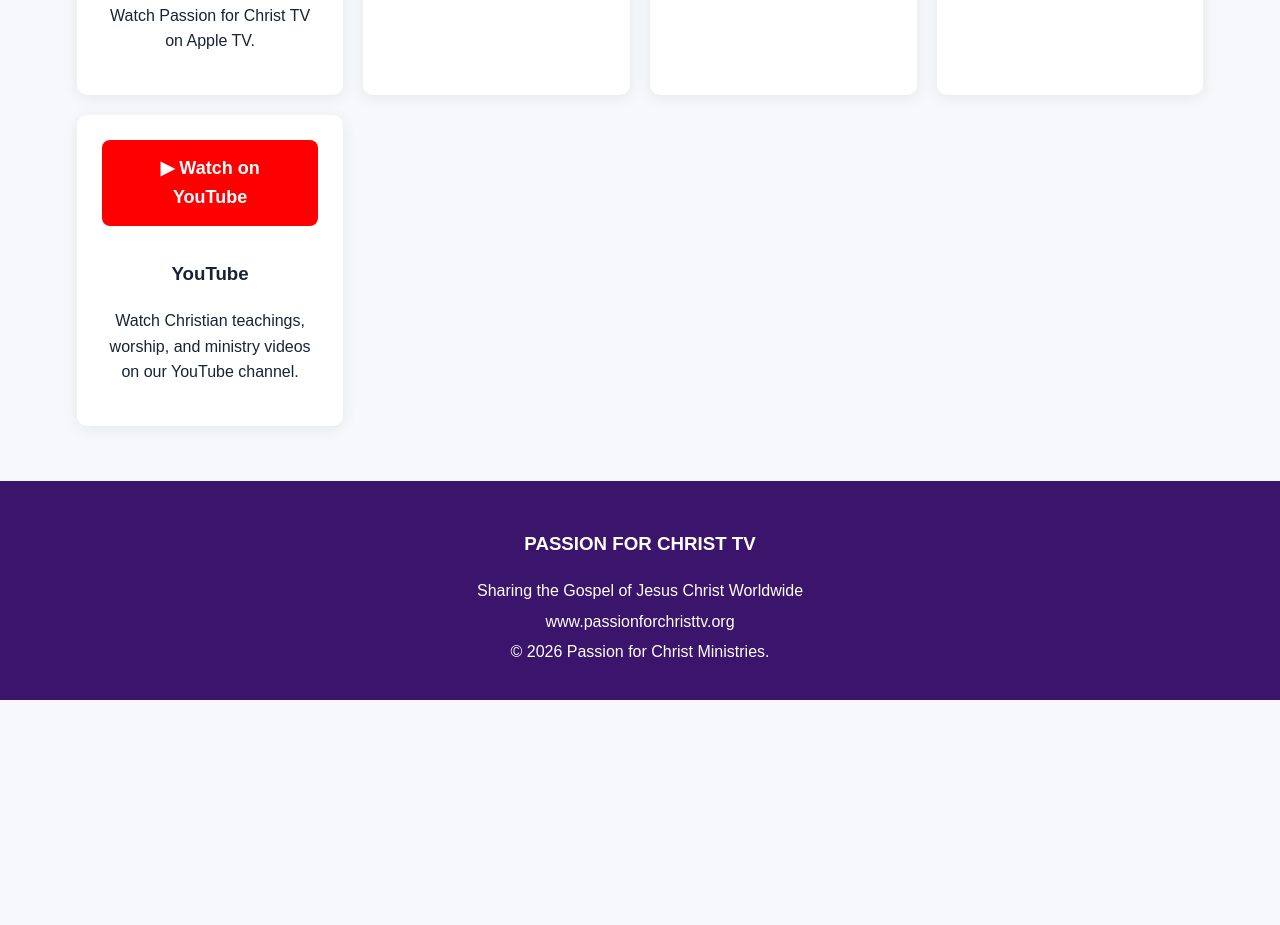
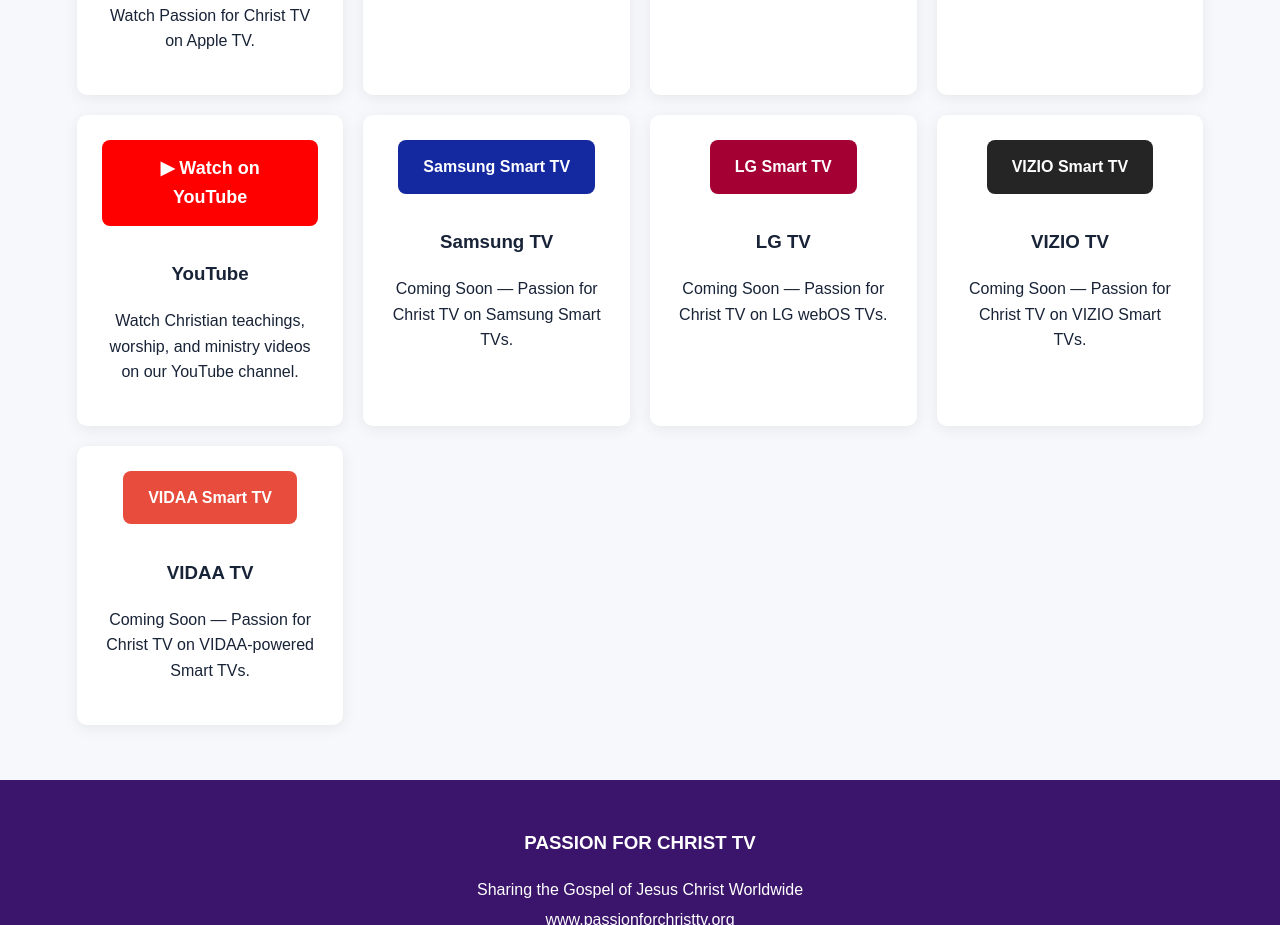
Before and after one commit to okinedo123-cloud/passion-for-christ-tv, a plain HTML site: page index.html in a window 1280 px wide. Shown: the part 3565-4490 px from the top of the page. Before the commit the page ends 4265 px from the top, so only its background shows below. Drawn offline with Linux system fonts and the light colour scheme.

Commit message:
Add Smart TV sections to index.html
Added sections for Samsung, LG, VIZIO, and VIDAA Smart TVs with descriptions.

```diff
--- a/index.html
+++ b/index.html
@@ -283,6 +283,43 @@ background: linear-gradient(135deg, #3b146b, #7b2cbf);
   <p>Watch Christian teachings, worship, and ministry videos on our YouTube channel.</p>
 
 </div>
+
+<!-- Samsung Smart TV -->
+<div class="card">
+  <span style="display:inline-block;background:#1428a0;color:white;padding:14px 25px;border-radius:8px;font-weight:bold;margin-bottom:15px;">
+    Samsung Smart TV
+  </span>
+  <h3>Samsung TV</h3>
+  <p>Coming Soon — Passion for Christ TV on Samsung Smart TVs.</p>
+</div>
+
+<!-- LG Smart TV -->
+<div class="card">
+  <span style="display:inline-block;background:#a50034;color:white;padding:14px 25px;border-radius:8px;font-weight:bold;margin-bottom:15px;">
+    LG Smart TV
+  </span>
+  <h3>LG TV</h3>
+  <p>Coming Soon — Passion for Christ TV on LG webOS TVs.</p>
+</div>
+
+<!-- VIZIO Smart TV -->
+<div class="card">
+  <span style="display:inline-block;background:#252525;color:white;padding:14px 25px;border-radius:8px;font-weight:bold;margin-bottom:15px;">
+    VIZIO Smart TV
+  </span>
+  <h3>VIZIO TV</h3>
+  <p>Coming Soon — Passion for Christ TV on VIZIO Smart TVs.</p>
+</div>
+
+<!-- VIDAA Smart TV -->
+<div class="card">
+  <span style="display:inline-block;background:#e74c3c;color:white;padding:14px 25px;border-radius:8px;font-weight:bold;margin-bottom:15px;">
+    VIDAA Smart TV
+  </span>
+  <h3>VIDAA TV</h3>
+  <p>Coming Soon — Passion for Christ TV on VIDAA-powered Smart TVs.</p>
+</div>
+
 </div>
 
 </section>
```
